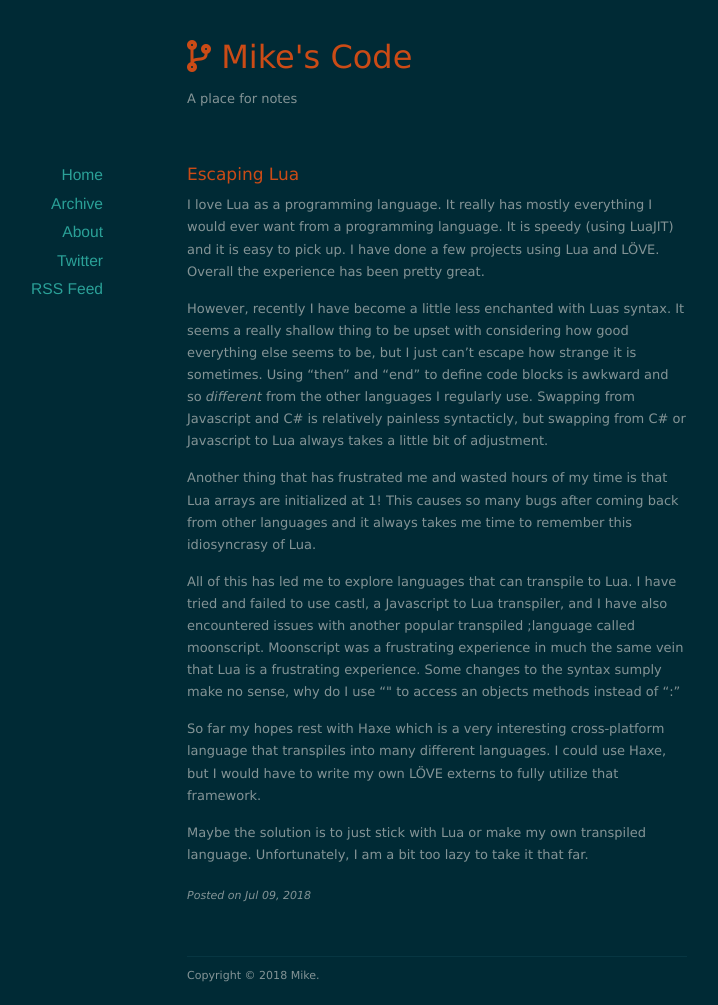
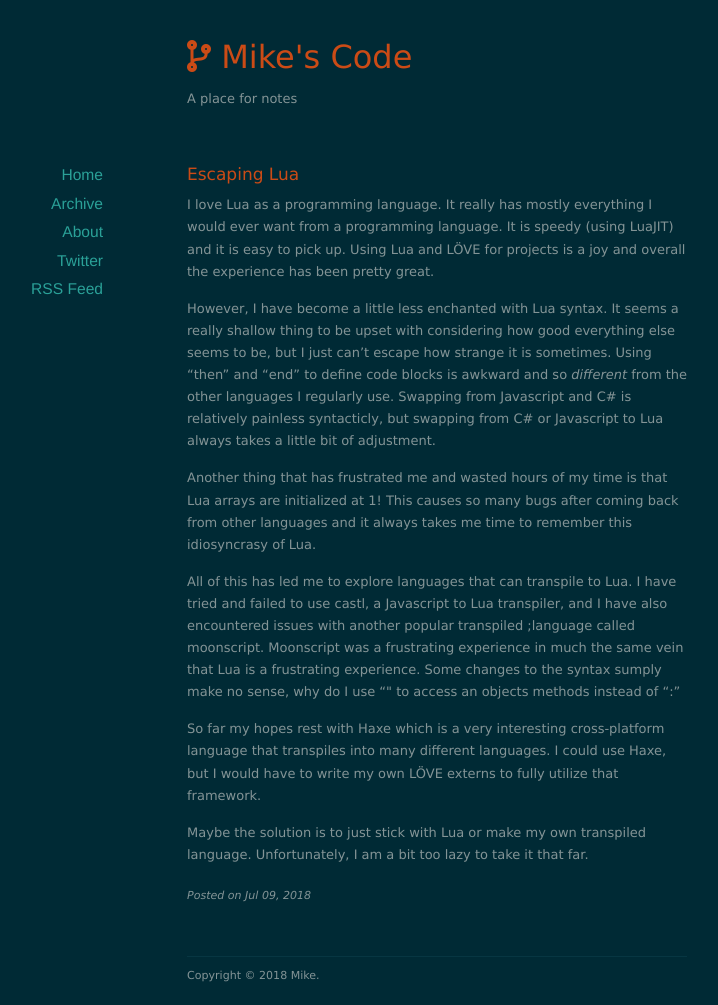
Before and after one commit to micheal-earl/mikes-program-blog, a Jekyll site: the page built from _posts/2018-07-09-escaping-lua.markdown, in a window 1280 px wide. Shown: the whole page, without its empty margins (203-921 px from the left). Built offline with Jekyll 4.4.1, drawn with Linux system fonts in a browser that asks for light colours; nearby versions of some CDN libraries.

Commit message:
small fixes to grammar

```diff
--- a/_posts/2018-07-09-escaping-lua.markdown
+++ b/_posts/2018-07-09-escaping-lua.markdown
@@ -5,9 +5,9 @@ date:   2018-07-09 00:00:00 -0800
 categories: whimsical
 ---
 
-I love Lua as a programming language. It really has mostly everything I would ever want from a programming language. It is speedy (using LuaJIT) and it is easy to pick up. I have done a few projects using Lua and LÖVE. Overall the experience has been pretty great.
+I love Lua as a programming language. It really has mostly everything I would ever want from a programming language. It is speedy (using LuaJIT) and it is easy to pick up. Using Lua and LÖVE for projects is a joy and overall the experience has been pretty great.
 
-However, recently I have become a little less enchanted with Luas syntax. It seems a really shallow thing to be upset with considering how good everything else seems to be, but I just can't escape how strange it is sometimes. Using "then" and "end" to define code blocks is awkward and so _different_ from the other languages I regularly use. Swapping from Javascript and C# is relatively painless syntacticly, but swapping from C# or Javascript to Lua always takes a little bit of adjustment.
+However, I have become a little less enchanted with Lua syntax. It seems a really shallow thing to be upset with considering how good everything else seems to be, but I just can't escape how strange it is sometimes. Using "then" and "end" to define code blocks is awkward and so _different_ from the other languages I regularly use. Swapping from Javascript and C# is relatively painless syntacticly, but swapping from C# or Javascript to Lua always takes a little bit of adjustment.
 
 Another thing that has frustrated me and wasted hours of my time is that Lua arrays are initialized at 1! This causes so many bugs after coming back from other languages and it always takes me time to remember this idiosyncrasy of Lua.
 
```
